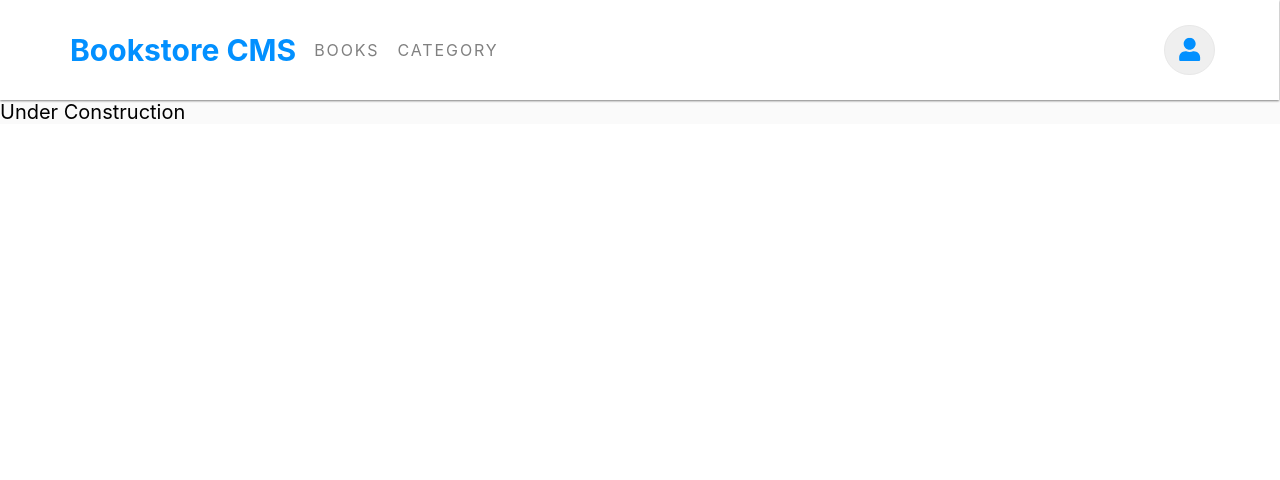
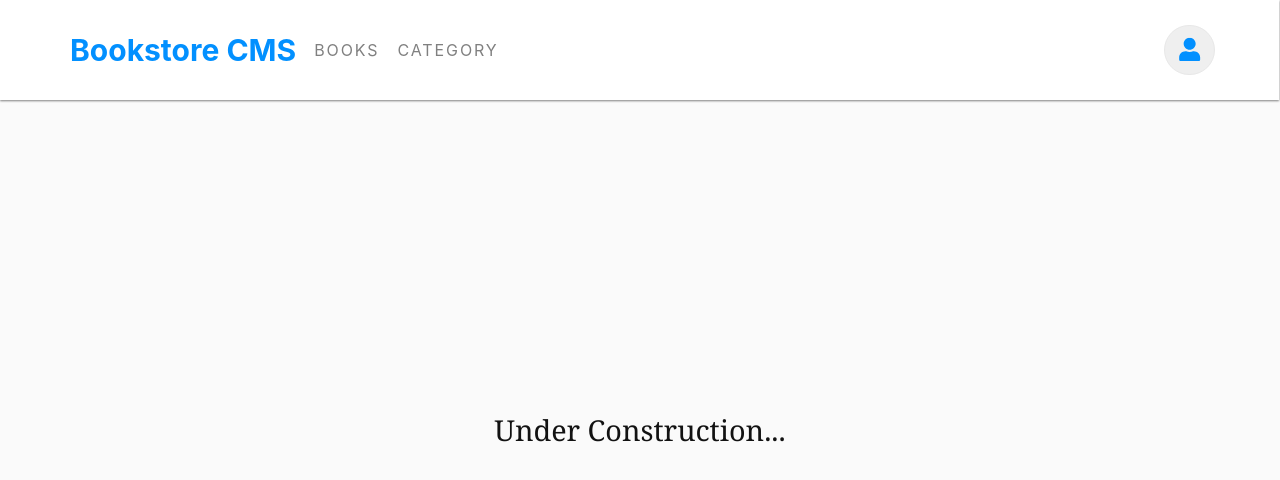
Before and after one commit to mckent05/bookstore_react, a React (Create React App) app: page /categories in a window 1280 px wide. Shown: the top 480 px of the page. Built offline with nearby package versions, Linux system fonts and the light colour scheme.

Commit message:
added styling

```diff
--- a/package.json
+++ b/package.json
@@ -11,6 +11,7 @@
     "gh-pages": "^3.2.3",
     "prop-types": "^15.7.2",
     "react": "^17.0.2",
+    "react-circular-progressbar": "^2.0.4",
     "react-dom": "^17.0.2",
     "react-icons": "^4.3.1",
     "react-redux": "^7.2.6",
--- a/src/Components/Books/Bookprogress.js
+++ b/src/Components/Books/Bookprogress.js
@@ -5,7 +5,7 @@ import { CircularProgress } from '@material-ui/core';
 const Bookprogress = ({ progress }) => (
   <article>
     <span className="book-progress d-flex a-center j-center">
-      <CircularProgress className="circle" variant="determinate" value={progress} />
+      <CircularProgress color="inherit" size={75} thickness={2} className="circle" variant="determinate" value={progress} />
       <div className="percent d-flex f-col a-center j-center">
         <h3>
           {progress}
--- a/src/Components/Books/book.css
+++ b/src/Components/Books/book.css
@@ -12,6 +12,7 @@
   border: solid 1px #e8e8e8;
   background-color: #fff;
   justify-content: space-between;
+  box-shadow: 0 5px 6px #888;
 }
 
 .book-progress {
@@ -20,14 +21,28 @@
   border-right: 1px solid #e8e8e8;
 }
 
+.circle {
+  color: #379cf6;
+}
+
 .percent {
   row-gap: 25px;
 }
 
 .percent h3,
 p {
-  font-size: 20px;
+  font-size: 1.8rem;
   text-transform: capitalize;
+  color: #121212;
+  font-family:
+    Cambria,
+    Cochin,
+    Georgia,
+    Times,
+    'Times New Roman',
+    serif;
+  font-weight: normal;
+
 }
 
 .book-category {
@@ -90,6 +105,7 @@ p {
   row-gap: 20px;
   justify-content: flex-start;
   width: 200px;
+  padding-left: 30px;
 }
 
 .book-chapter {
@@ -172,3 +188,8 @@ p {
   border-radius: 4px;
   font-weight: 600;
 }
+
+.category {
+  background: #fafafa;
+  height: 82.4vh;
+}
--- a/src/Components/Category/Category.js
+++ b/src/Components/Category/Category.js
@@ -1,8 +1,8 @@
 import React from 'react';
 
 const Category = () => (
-  <section className="category">
-    <p>Under Construction</p>
+  <section className="category d-flex a-center j-center">
+    <p>Under Construction...</p>
   </section>
 );
 
```
Also changed, not shown: 1 other file (tests, documents, lock files or other folders).
